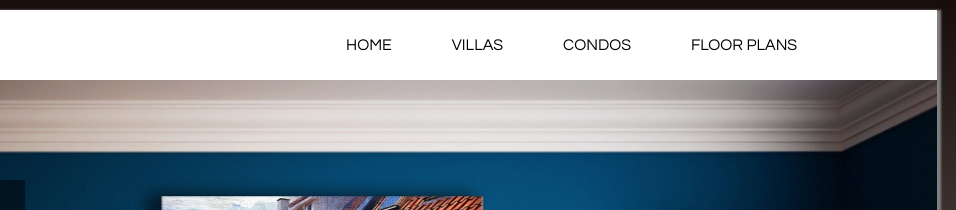
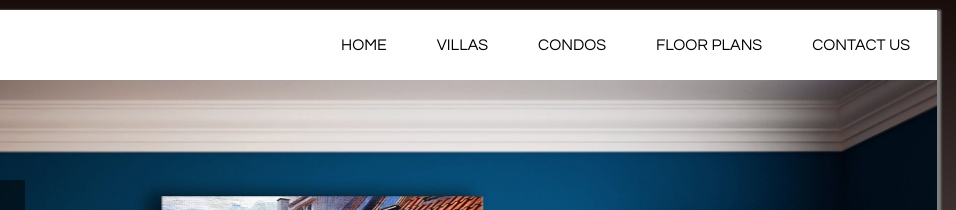
Before and after one commit to kamrulahsanrocky/ssbass2.2, a plain HTML site: page index.html in a window 1280 px wide. Shown: the top 210 px of the page, 324-1280 px from the left. Drawn offline with Linux system fonts and the light colour scheme.

Commit message:
fix nav bar

```diff
--- a/css/style.css
+++ b/css/style.css
@@ -71,8 +71,8 @@
 .header .option_side ul li {
     float: left;
     height: 70px;
-    padding-right: 30px;
-    padding-left: 30px;
+    padding-right: 25px;
+    padding-left: 25px;
 }
 
 .header .option_side ul li a {
```
